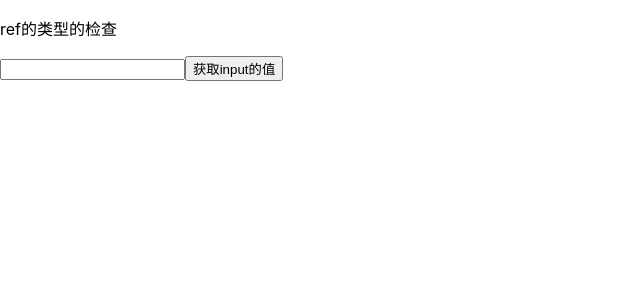
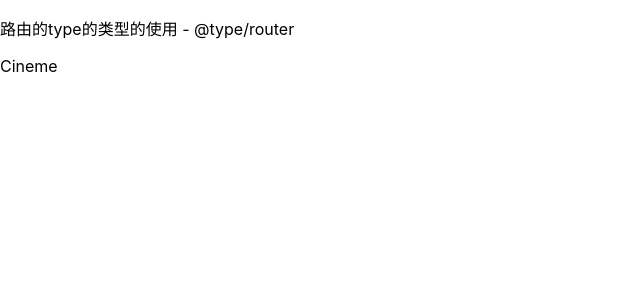
Before and after one commit to wendy-web/react_typescript_wendy, a React (Create React App) app: page /#/cineme in a window 1280 px wide. Shown: the top 300 px of the page, without its empty margins (0-640 px from the left). Built offline with nearby package versions, Linux system fonts and the light colour scheme.

Commit message:
feat：@type/router的使用

```diff
--- a/package.json
+++ b/package.json
@@ -10,8 +10,10 @@
     "@types/node": "^16.18.3",
     "@types/react": "^18.0.25",
     "@types/react-dom": "^18.0.9",
+    "@types/react-router-dom": "^5.3.3",
     "react": "^18.2.0",
     "react-dom": "^18.2.0",
+    "react-router-dom": "^5.3.4",
     "react-scripts": "5.0.1",
     "typescript": "^4.9.3",
     "web-vitals": "^2.1.4"
--- /dev/null
+++ b/src/04-router/App.tsx
@@ -0,0 +1,12 @@
+import React, { Component } from 'react';
+import IndexRouter from './router/index';
+export default class App extends Component {
+  render() {
+    return (
+      <div>
+        <p>路由的type的类型的使用 - @type/router</p>
+        <IndexRouter></IndexRouter>
+      </div>
+    )
+  }
+}
--- /dev/null
+++ b/src/04-router/router/index.tsx
@@ -0,0 +1,23 @@
+import React, { Component } from 'react';
+import {HashRouter, Redirect, Route, Switch} from 'react-router-dom';
+import Film from '../view/Film';
+import Cineme from '../view/Cineme';
+import Center from '../view/Center';
+
+export default class IndexRouter extends Component {
+  render() {
+    return (
+      <div>
+        <HashRouter>
+            <Switch>
+                <Route path='/film' component={Film}></Route>
+                <Route path='/cineme' component={Cineme}></Route>
+                <Route path='/center' component={Center}></Route>
+
+                <Redirect from='/' to='/film'></Redirect>
+            </Switch>
+        </HashRouter>
+      </div>
+    )
+  }
+}
--- /dev/null
+++ b/src/04-router/view/Center.tsx
@@ -0,0 +1,9 @@
+import React, { Component } from 'react'
+
+export default class Center extends Component {
+  render() {
+    return (
+      <div>Center</div>
+    )
+  }
+}
--- /dev/null
+++ b/src/04-router/view/Cineme.tsx
@@ -0,0 +1,9 @@
+import React, { Component } from 'react'
+
+export default class Cineme extends Component {
+  render() {
+    return (
+      <div>Cineme</div>
+    )
+  }
+}
--- /dev/null
+++ b/src/04-router/view/Film.tsx
@@ -0,0 +1,9 @@
+import React, { Component } from 'react'
+
+export default class Film extends Component {
+  render() {
+    return (
+      <div>Film</div>
+    )
+  }
+}
--- a/src/index.tsx
+++ b/src/index.tsx
@@ -7,7 +7,9 @@ import reportWebVitals from './reportWebVitals';
 // import App from './02-class+ts/02-todolist';
 // import App from './03-function+ts/01-state';
 // import App from './03-function+ts/02-todo';
-import App from './03-function+ts/03-props';
+// import App from './03-function+ts/03-props';
+import App from './04-router/App';
+
 
 
 
```
Also changed, not shown: 2 other files (tests, documents, lock files or other folders).
